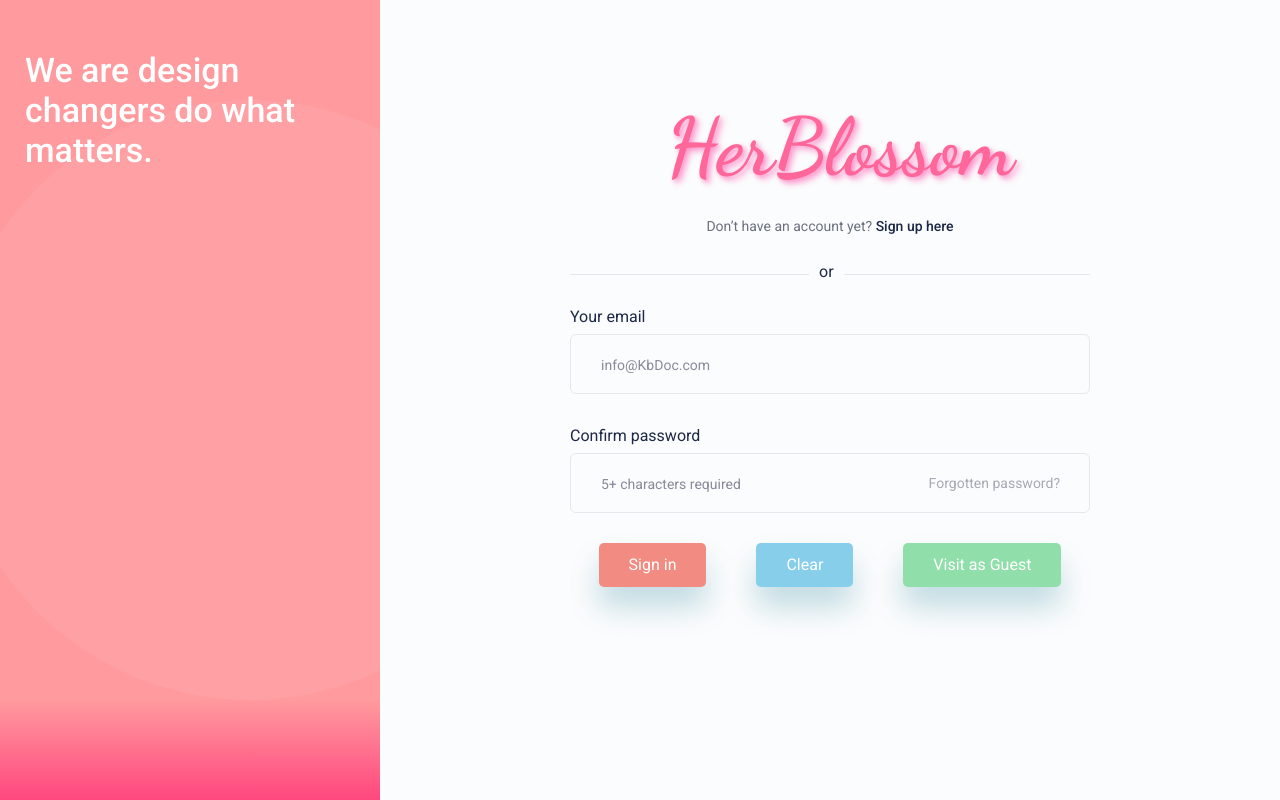
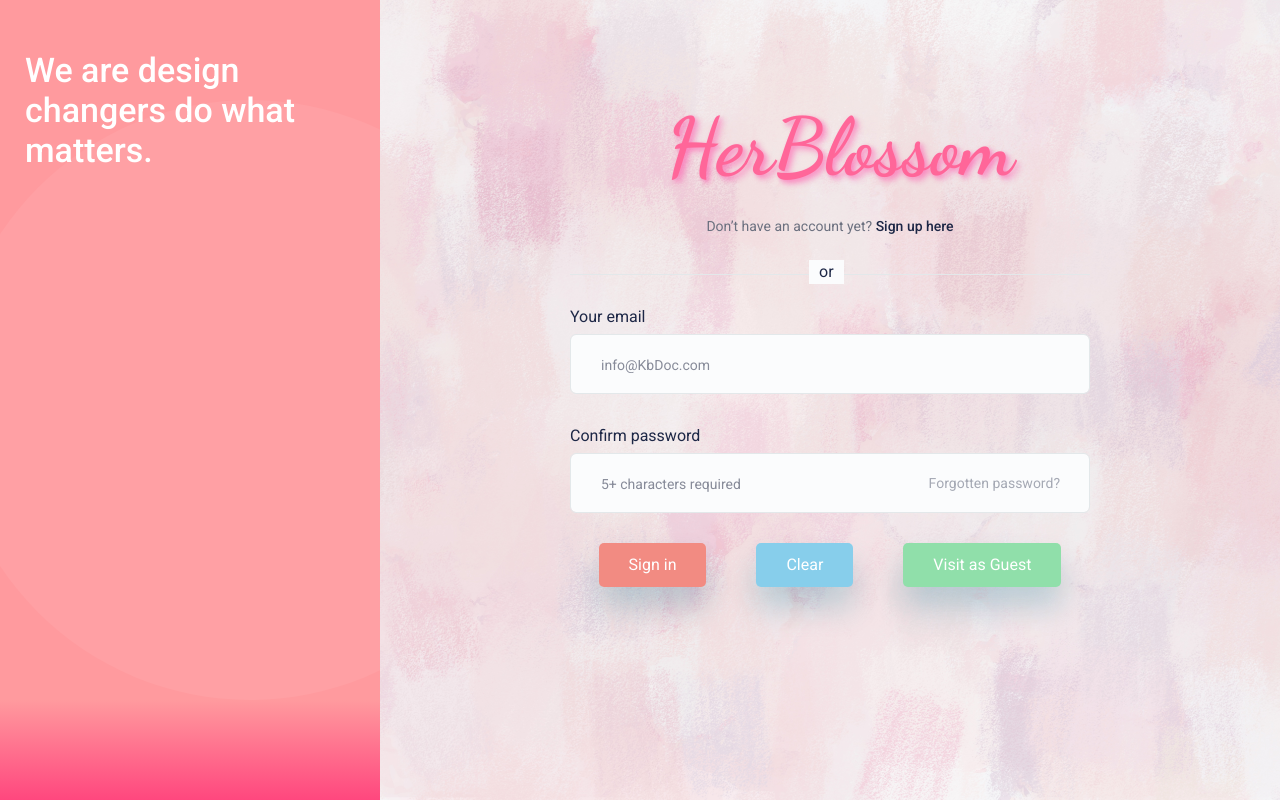
Before and after one commit to yangyniii/COMP3030J-Software-Engineering-Project-2-HerBlossom, a Flask app: page /signin in a window 1280 px wide. Run offline with Flask 3, Linux system fonts and the light colour scheme; some libraries are stand-ins or nearby versions.

Commit message:
add background images

```diff
--- a/code/templates/signin.html
+++ b/code/templates/signin.html
@@ -14,6 +14,15 @@
     <link rel="stylesheet" href="../static/css_test/style.css">
     <link rel="stylesheet" href="../static/css_test/responsive.css">
     <title>KbDoc</title>
+    <style>
+    .sign_right {
+        background-image: url("../static/images/background5.jpg") !important;
+        background-size: cover !important;
+        background-position: center !important;
+        background-repeat: no-repeat !important;
+    }
+</style>
+
 </head>
 
 <body data-scroll-animation="true">
@@ -40,9 +49,11 @@
                 <div class="sign_right signup_right">
                     <div class="sign_inner signup_inner">
                         <div class="text-center">
+
                             <h3> HerBlossom</h3>
                             <p>Don’t have an account yet? <a href="signup.html">Sign up here</a></p>
                             </div>
+
                         <div class="divider">
                             <span class="or-text">or</span>
                         </div>
```
Also changed, not shown: code/static/images/background2.jpg (added), code/static/images/background3.jpg (added), code/static/images/background4.jpg (added), code/static/images/background5.JPG (added).
